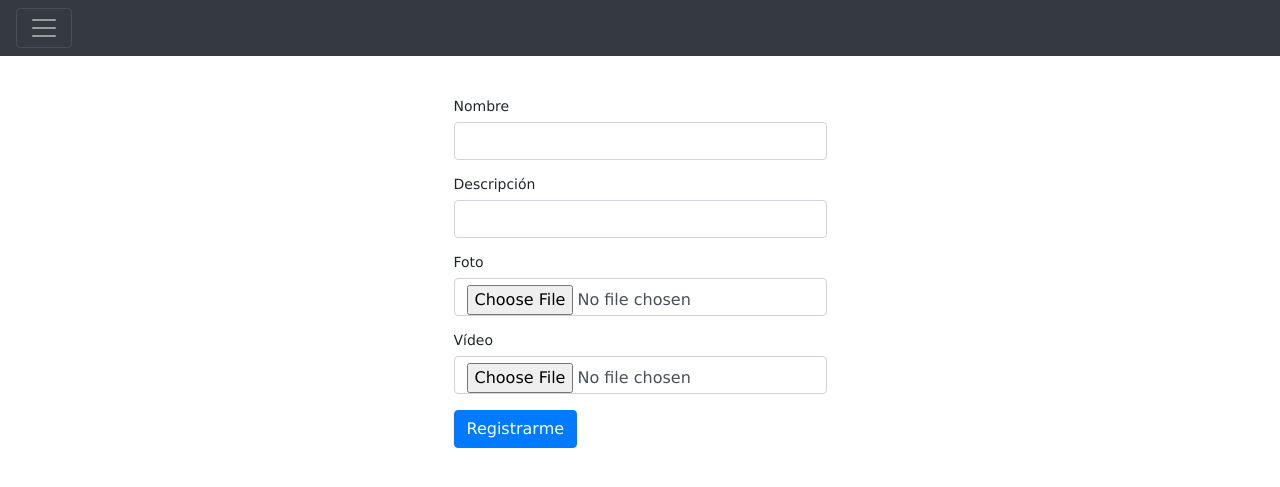
After one commit to banchiec/web-festivals, a Node server app: page /bandas/crear in a window 1280 px wide. The commit adds this page. Shown: the top 487 px of the page. Run offline with Node 20, Linux system fonts and the light colour scheme; some libraries are stand-ins or nearby versions.

Commit message:
create band.model.js

```diff
--- a/models/band.model.js
+++ b/models/band.model.js
@@ -1,7 +1,6 @@
 const { Schema, model } = require("mongoose");
 
 const bandSchema = new Schema({
-
     name: {
         unique: true,
         type: String,
@@ -18,7 +17,6 @@ const bandSchema = new Schema({
     stream: {
         type: String,
     },
-
 })
 
 const Band = model("Band", bandSchema);
--- a/models/festival.model.js
+++ b/models/festival.model.js
@@ -2,7 +2,6 @@ const { Schema, model } = require("mongoose");
 
 // TODO: Please make sure you edit the user model to whatever makes sense in this case
 const festivalSchema = new Schema({
-
     name: {
         type: String,
         required: true
--- /dev/null
+++ b/routes/band.route.js
@@ -0,0 +1,10 @@
+const router = require('express').Router()
+
+router.get('/', (req, res) => {
+    res.render('band/band')
+})
+router.get('/crear', (req, res) => {
+    res.render('band/band-create')
+})
+
+module.exports = router
--- a/routes/index.js
+++ b/routes/index.js
@@ -3,6 +3,7 @@ module.exports = app => {
   app.use('/', require('./base.route'))
   app.use('/festivales', require('./festival.route'))
   app.use('/usuarios', require('./user.route'))
+  app.use('/bandas', require('./band.route'))
 
   // app.use('/festivales', require('./festival.route.js'))
   // app.use('/usuario', require('./user.route'))
--- /dev/null
+++ b/views/band/band-create.hbs
@@ -0,0 +1,33 @@
+<div class="container mt-5 ">
+
+
+    <div class="row justify-content-center">
+        <form action='/festivales' method="POST" enctype="multipart/form-data">
+            <div class="form-group">
+                <label for="name">Nombre</label>
+                <input type="text" class="form-control" id="name" name="name">
+            </div>
+            <div class="form-group">
+                <label for="lastName">Descripción</label>
+                <input type="text" class="form-control" id="description" name="description">
+            </div>
+            <div class="form-group">
+                <label for="photo">Foto</label>
+                <input type="file" class="form-control" id="photo" name="photo">
+            </div>
+            <div class="form-group">
+                <label for="photo">Vídeo</label>
+                <input type="file" class="form-control" id="stream" name="stream">
+            </div>
+
+
+            {{#if errorMsg}}
+            <p>
+                {{errorMsg}}
+            </p>
+            {{/if}}
+            <button type="submit" class="btn btn-primary">Registrarme</button>
+        </form>
+    </div>
+
+</div>
--- /dev/null
+++ b/views/band/band.hbs
@@ -0,0 +1 @@
+<h1>Bandaas</h1>
--- a/views/index.hbs
+++ b/views/index.hbs
@@ -3,6 +3,8 @@
 <p>Welcome {{currentSession.username}}!</p>
 {{#if currentSession}}
 <a href="/cerrar-sesion">Cerrar sesión</a>
+<hr>
+<a href="/festivales">Festivales</a>
 {{else}}
 <a href="/iniciar-sesion">Iniciar sesion</a>
 <a href="/registro">Registrarte</a>
```
Also changed, not shown: routes/festival.route.js (+9 -0 lines).
